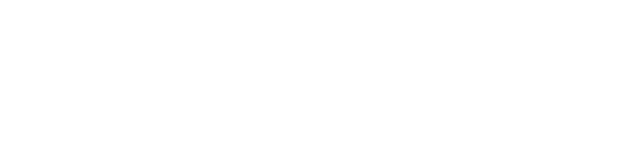
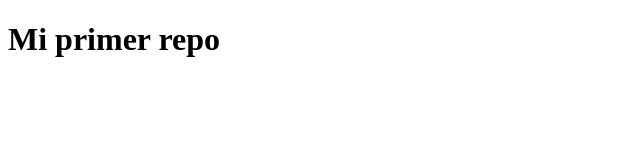
Before and after one commit to ericasilvafarto/primerRepo, a plain HTML site: page index.html in a window 1280 px wide. Shown: the whole page, without its empty margins (0-640 px from the left). Drawn offline with Linux system fonts and the light colour scheme.

Commit message:
nuevo h1

```diff
--- a/index.html
+++ b/index.html
@@ -6,6 +6,6 @@
     <title>Primer Repo</title>
 </head>
 <body>
-
+    <h1>Mi primer repo</h1>
 </body>
 </html>
```
